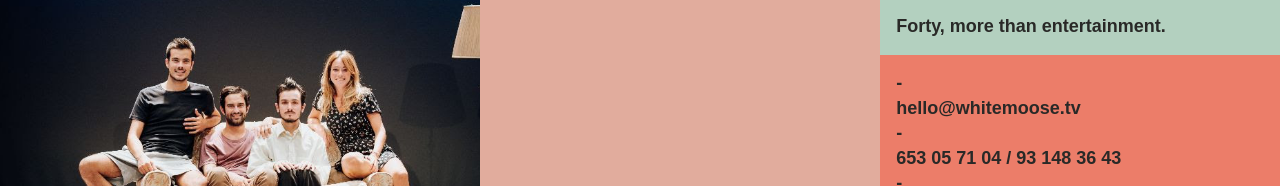
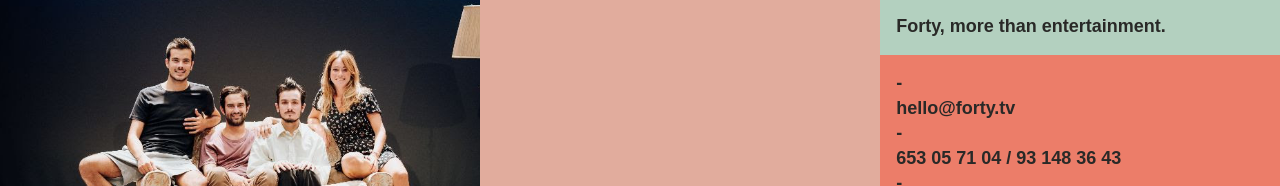
Before and after one commit to gorkaplans/Forty-Entertainment, a React (Create React App) app in the folder forty_web/: page / in a window 1280 px wide. Shown: the part 525-711 px from the top of the page. Built offline with nearby package versions, Linux system fonts and the light colour scheme.

Commit message:
landing changes

```diff
--- a/forty_web/package.json
+++ b/forty_web/package.json
@@ -6,13 +6,13 @@
     "@testing-library/jest-dom": "^5.11.6",
     "@testing-library/react": "^11.2.2",
     "@testing-library/user-event": "^12.2.2",
+    "firebase": "^8.0.2",
     "node-sass": "^4.0.0",
     "react": "^17.0.1",
     "react-dom": "^17.0.1",
     "react-router-dom": "^5.2.0",
     "react-scripts": "4.0.1",
-    "web-vitals": "^0.2.4",
-    "firebase": "^8.0.2"
+    "web-vitals": "^0.2.4"
   },
   "scripts": {
     "start": "react-scripts start",
--- a/forty_web/src/App.js
+++ b/forty_web/src/App.js
@@ -4,12 +4,12 @@ import {
   Switch,
   Route,
 } from "react-router-dom";
-import Home from '../src/components/Home'
+import Landing from '../src/components/Landing';
 
 function App() {
   return (
     <div className="App">
-      <Home />
+      <Landing/>
     </div>
   );
 }
--- a/forty_web/src/components/Home/index.js
+++ /dev/null
@@ -1,2 +0,0 @@
-import Home from './Home'
-export default Home
--- a/forty_web/src/components/Home/Home.js
+++ b/forty_web/src/components/Landing/Landing.js
@@ -1,8 +1,8 @@
 import React from 'react';
 
-import'./Home.scss'
+import'./Landing.scss'
 
-const Home = () => {
+const Landing = () => {
     return (
 
         <div className="columns">
@@ -35,7 +35,7 @@ const Home = () => {
 
             <span className="block4">
                 <p>-</p>
-                <p>hello@whitemoose.tv</p>
+                <p>hello@forty.tv</p>
                 <p>-</p>
                 <p>653 05 71 04 / 93 148 36 43</p>
                 <p>-</p>
@@ -54,4 +54,4 @@ const Home = () => {
     )
 }
 
-export default Home;
+export default Landing;
--- /dev/null
+++ b/forty_web/src/components/Landing/index.js
@@ -0,0 +1,2 @@
+import Landing from './Landing'
+export default Landing
```
Also changed, not shown: forty_web/public/manifest.json, forty_web/src/components/Landing/Landing.scss (renamed from forty_web/src/components/Home/Home.scss), 1 other file (tests, documents, lock files or other folders).
